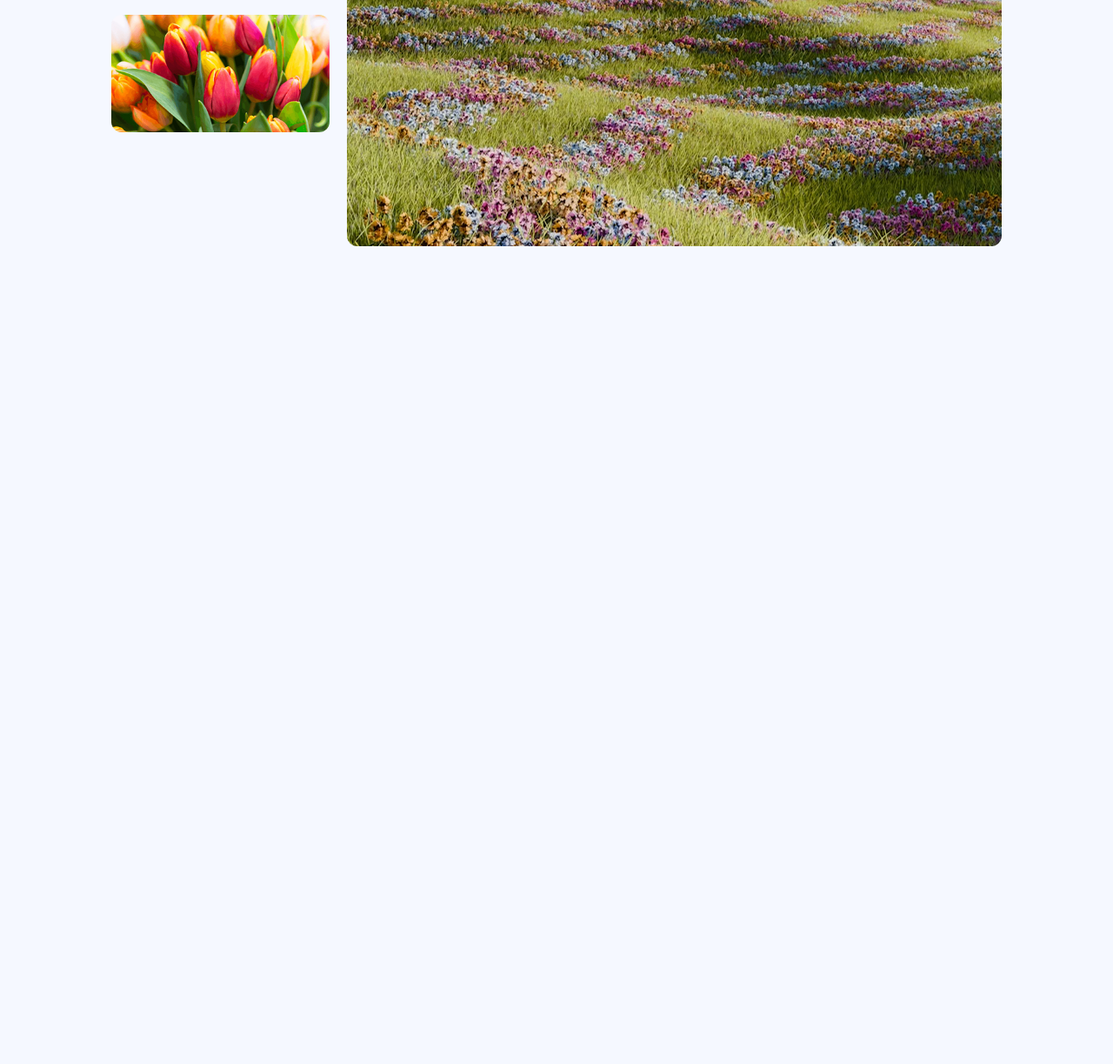
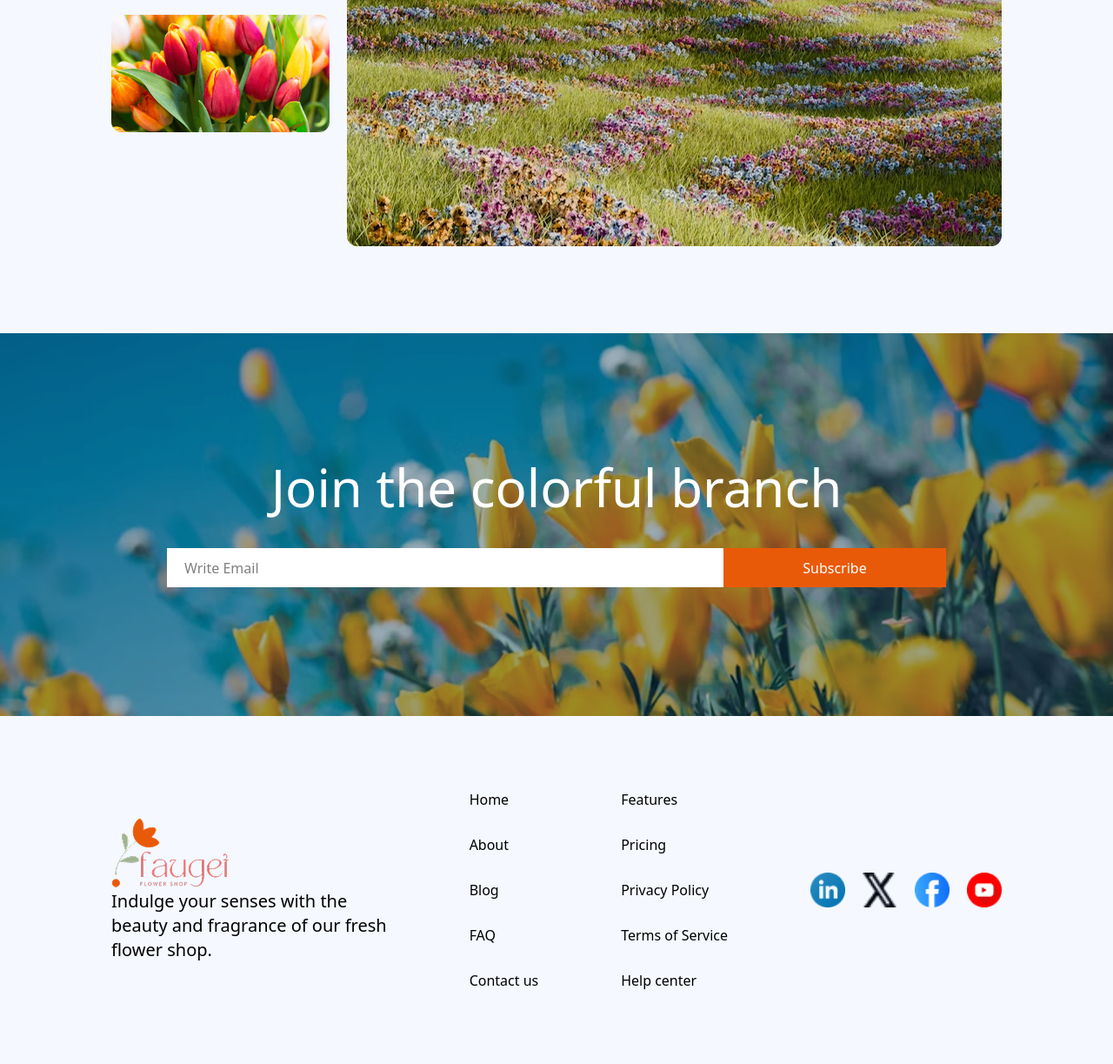
Before and after one commit to Jerome-Mondol-22/PH-2nd-assignment, a plain HTML site: page index.html in a window 1280 px wide. Shown: the part 2773-3996 px from the top of the page at 87% size. Before the commit the page ends 3056 px from the top, so only its background shows below. Drawn offline with nearby package versions, Linux system fonts and the light colour scheme.

Commit message:
all done

```diff
--- a/index.html
+++ b/index.html
@@ -98,7 +98,7 @@
                 <img src="./assets/flower-store.png" alt="" class="float-right">
             </div>
             <div class="w-full flex justify-center md:items-center flex-col">
-                <h1 class="text-2xl mt-3 md:text-6xl md:mb-10 w-xl">Flower & Plants Lover</h1>
+                <h1 class="text-2xl mt-3 md:text-6xl md:mb-10 w-fit md:w-xl">Flower & Plants Lover</h1>
                 <l class="text-gray-500 md:text-xl text-sm">
                     <li>Indulge your senses with the beauty and <br> fragrance of our fresh flower shop. From classic <br> roses to exotic blooms, we offer a wide variety <br> of fresh.</li>
                     <li>Indulge your senses with the beauty and <br> fragrance of our fresh flower shop. From classic <br> roses to exotic blooms, we offer a wide variety <br> of fresh.</li>
@@ -121,7 +121,46 @@
             </div>
         </div>
 
+        <!-- Mail -->
+        <div class="mail bg-[url(/assets/news-letter-bg.png)] bg-cover w-[100%] mt-[100px] h-[55vh] mx-auto flex-col flex justify-center items-center">
 
+            <div>
+                <h1 class="text-2xl md:text-6xl mb-10 text-white" >Join the colorful branch</h1>
+            </div>
+
+            <div class="w-full flex justify-center items-center"  >
+            <input type="text" placeholder="Write Email" class="bg-white w-[50%] h-[45px] p-5">
+            <button class="bg-[#E95A08] w-[20%] md::w-[10%] h-[45px] text-white" >Subscribe</button>
+            </div>
+        </div>
+
+        <!-- Footer -->
+        <div class="footer flex w-[80%] mx-auto h-[50vh] justify-between md:items-center flex-col md:flex-row items-baseline">
+            <div class="">
+                <img src="./assets/logo.png" alt="">
+                <p class="text-xl" >Indulge your senses with the <br> beauty and fragrance of our fresh <br> flower shop.</p>
+            </div>
+            <div class="flex flex-col gap-7">
+                <a href="">Home</a>
+                <a href="">About</a>
+                <a href="">Blog</a>
+                <a href="">FAQ</a>
+                <a href="">Contact us</a>
+            </div>
+            <div class="flex flex-col gap-7">
+                <a href="">Features</a>
+                <a href="">Pricing</a>
+                <a href="">Privacy Policy</a>
+                <a href="">Terms of Service</a>
+                <a href="">Help center</a>
+            </div>
+            <div class="flex gap-5">
+                <img src="./assets/icon-linkedin.png" alt="" class="w-10 h-10">
+                <img src="./assets/icon-twitter.png" alt="" class="w-10 h-10">
+                <img src="./assets/icon-facebook.png" alt="" class="w-10 h-10">
+                <img src="./assets/icon-youtube.png" alt="" class="w-10 h-10">
+            </div>
+        </div>
     </div>
 
 
```
